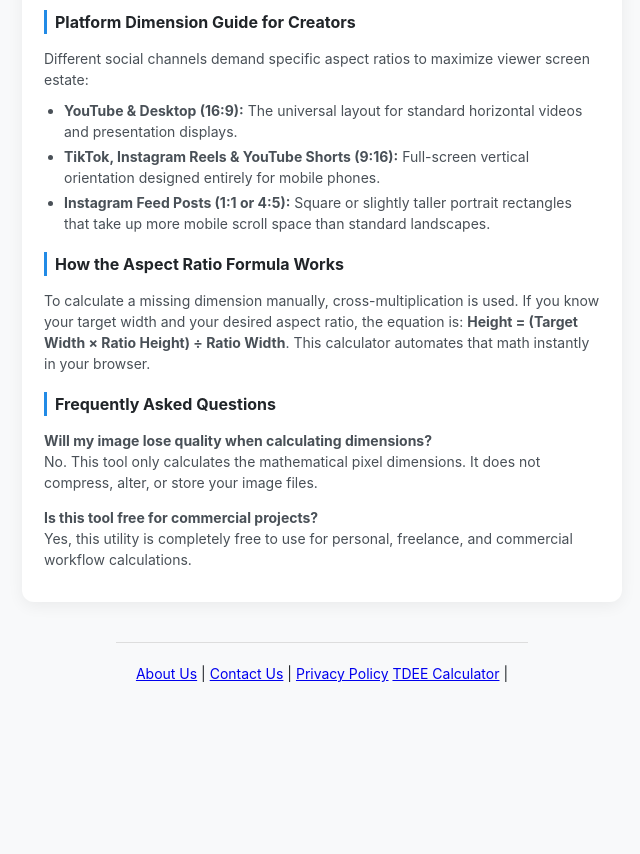
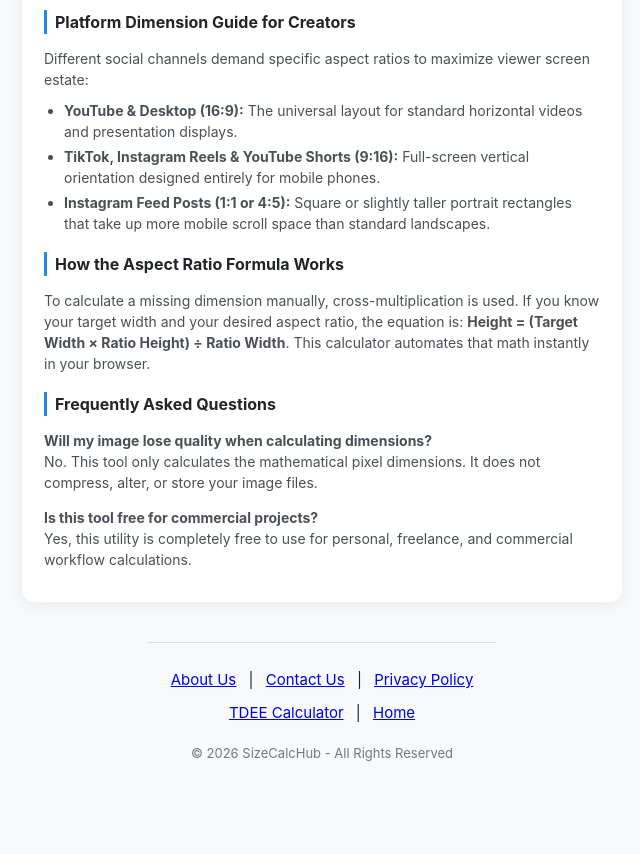
Before and after one commit to Arshadm603/aspect-ratio-calculator, a plain HTML site: page index.html in a window 1280 px wide. Shown: the part 701-1555 px from the top of the page, without its empty margins (318-958 px from the left). Before the commit the page ends 1420 px from the top, so only its background shows below. Drawn offline with Linux system fonts and the light colour scheme.

Commit message:
Revise footer layout and styling in index.html

```diff
--- a/index.html
+++ b/index.html
@@ -160,11 +160,13 @@
         calculateHeight();
     }
 </script>
-<footer style="text-align:center; padding:20px; margin-top:40px; border-top:1px solid #ddd; font-size:14px;">
-<a href="/about.html">About Us</a> |
-<a href="/contact.html">Contact Us</a> |
-<a href="/privacy-policy.html">Privacy Policy</a>
-<a href="tdee-calculator.html">TDEE Calculator</a> |
+<footer style="text-align:center; padding:20px 15px 70px 15px; margin-top:40px; border-top:1px solid #ddd; font-size:15px; line-height:2.2;">
+<a href="about.html" style="display:inline-block; margin:0 8px;">About Us</a> |
+<a href="contact.html" style="display:inline-block; margin:0 8px;">Contact Us</a> |
+<a href="privacy-policy.html" style="display:inline-block; margin:0 8px;">Privacy Policy</a><br>
+<a href="tdee-calculator.html" style="display:inline-block; margin:0 8px;">TDEE Calculator</a> |
+<a href="index.html" style="display:inline-block; margin:0 8px;">Home</a>
+<p style="margin-top:10px; color:#777; font-size:13px;">© 2026 SizeCalcHub - All Rights Reserved</p>
 </footer>
 </body>
 
```
